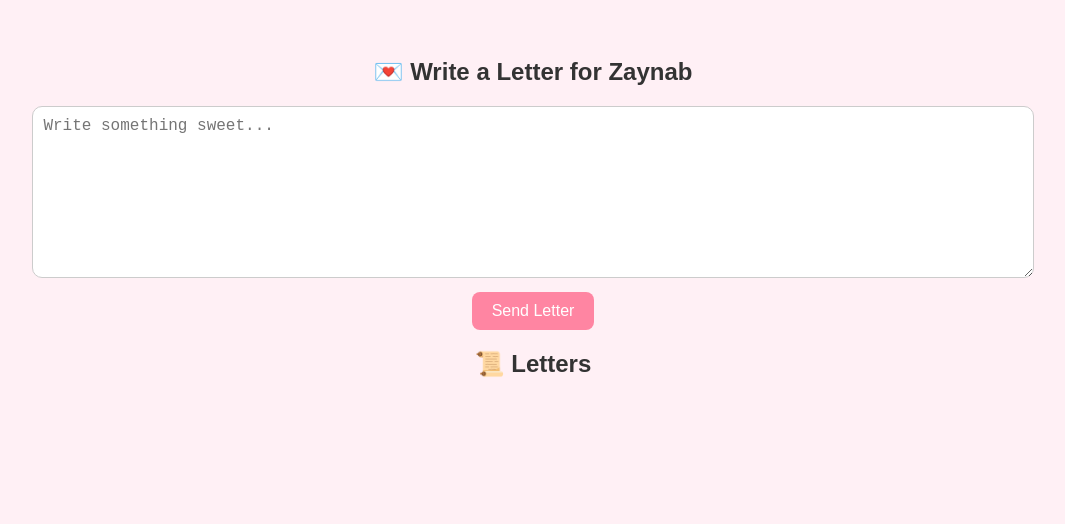
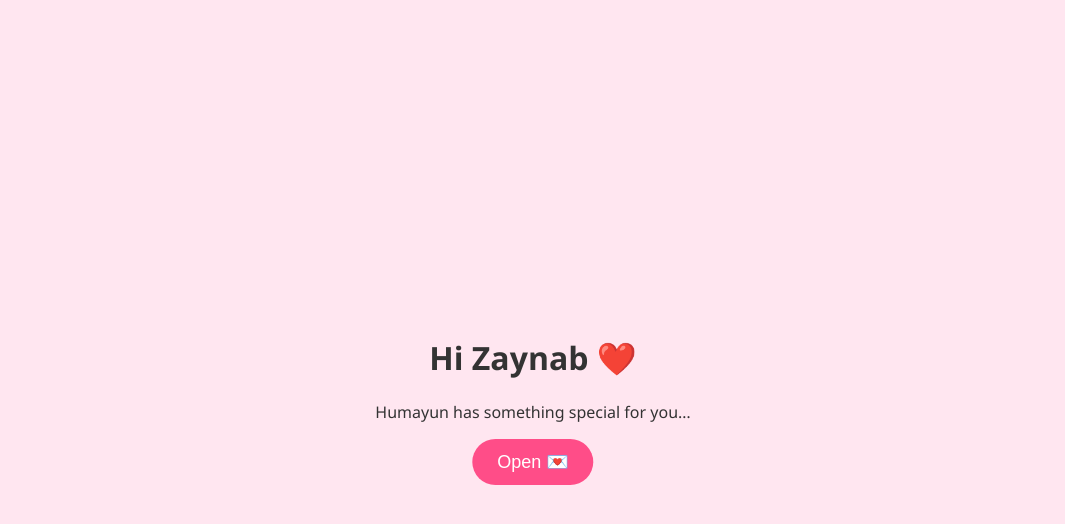
Before and after one commit to sherkhannn-glitch/zayzayqt, a plain HTML site: page index.html in a window 1280 px wide. Shown: the whole page, without its empty margins (107-1172 px from the left). Drawn offline with Linux system fonts and the light colour scheme; no server answers.

Commit message:
Update index.html

```diff
--- a/index.html
+++ b/index.html
@@ -3,88 +3,61 @@
 <head>
 <meta charset="UTF-8" />
 <meta name="viewport" content="width=device-width, initial-scale=1.0" />
-  <title>For Zaynab 💌</title>
+<title>Humayun & Zaynab 💖</title>
 <style>
     body {
-      font-family: 'Poppins', sans-serif;
+        font-family: 'Segoe UI', sans-serif;
         text-align: center;
-      background-color: #fff0f5;
+        background-color: #ffe6f0;
         color: #333;
-      padding: 20px;
+        margin: 0;
+        padding: 0;
     }
-    #intro {
-      font-size: 24px;
-      margin-top: 20%;
-      animation: fadeIn 2s ease-in-out;
+    .intro, .letter {
+        position: absolute;
+        top: 50%;
+        left: 50%;
+        transform: translate(-50%, -50%);
     }
-    #letter-box {
+    .letter {
         display: none;
-      margin-top: 30px;
-    }
-    textarea {
         width: 80%;
-      height: 150px;
-      border-radius: 10px;
-      border: 1px solid #ccc;
-      padding: 10px;
-      font-size: 16px;
+        max-width: 600px;
     }
     button {
-      margin-top: 10px;
-      padding: 10px 20px;
-      background: #ff85a2;
+        background-color: #ff4d88;
+        color: white;
         border: none;
-      border-radius: 8px;
-      color: white;
-      font-size: 16px;
+        padding: 12px 25px;
+        font-size: 18px;
+        border-radius: 25px;
         cursor: pointer;
     }
     button:hover {
-      background: #ff5c85;
-    }
-    .letter {
-      background: white;
-      padding: 15px;
-      border-radius: 10px;
-      margin-top: 15px;
-      max-width: 500px;
-      margin-left: auto;
-      margin-right: auto;
-      box-shadow: 0 2px 8px rgba(0,0,0,0.1);
-    }
-    @keyframes fadeIn {
-      from {opacity: 0;}
-      to {opacity: 1;}
+        background-color: #e6005c;
     }
 </style>
 </head>
 <body>
 
-  <!-- Background Music -->
-  <audio autoplay loop>
-    <source src="https://youtu.be/cieVCl6rfEY?si=6dzdTmfkheaMxwGK" type="audio/mp3" />
+<div class="intro">
+    <h1>Hi Zaynab ❤️</h1>
+    <p>Humayun has something special for you…</p>
+    <button onclick="startSite()">Open 💌</button>
+</div>
+
+<div class="letter">
+    <h2>Dear Zaynab 💖</h2>
+    <p id="letterContent">Loading your letter...</p>
+</div>
+
+<audio id="bgMusic" loop>
+    <source src="YOUR-MUSIC-FILE.mp3" type="audio/mpeg">
 </audio>
 
-  <!-- Intro -->
-  <div id="intro">💖 Hi, I’m Humayun… and this is for my Zaynab 💖</div>
-
-  <!-- Letter Box -->
-  <div id="letter-box">
-    <h2>💌 Write a Letter for Zaynab</h2>
-    <textarea id="letterInput" placeholder="Write something sweet..."></textarea><br>
-    <button onclick="saveLetter()">Send Letter</button>
-
-    <h2>📜 Letters</h2>
-    <div id="letters"></div>
-  </div>
-
-  <!-- Firebase Scripts -->
-  <script type="module">
-    // Firebase Config
-    import { initializeApp } from "https://www.gstatic.com/firebasejs/10.12.2/firebase-app.js";
-    import { getFirestore, collection, addDoc, getDocs, query, orderBy, serverTimestamp }
-      from "https://www.gstatic.com/firebasejs/10.12.2/firebase-firestore.js";
-
+<script src="https://www.gstatic.com/firebasejs/10.7.1/firebase-app.js"></script>
+<script src="https://www.gstatic.com/firebasejs/10.7.1/firebase-firestore.js"></script>
+<script>
   const firebaseConfig = {
     apiKey: "AIzaSyDa3xS3_meECLSmcD9KxYEPXj9SouiLrXY",
     authDomain: "zayzayqt-4c743.firebaseapp.com",
@@ -95,43 +68,25 @@
     measurementId: "G-T4F0SNJM08"
   };
 
-    // Init
-    const app = initializeApp(firebaseConfig);
-    const db = getFirestore(app);
+  const app = firebase.initializeApp(firebaseConfig);
+  const db = firebase.firestore();
 
-    // Save Letter
-    async function saveLetter() {
-      const text = document.getElementById("letterInput").value;
-      if (!text.trim()) return;
-      await addDoc(collection(db, "letters"), {
-        text,
-        timestamp: serverTimestamp()
-      });
-      document.getElementById("letterInput").value = "";
-      loadLetters();
+  async function loadLetter() {
+      const docRef = db.collection("letters").doc("latest");
+      const docSnap = await docRef.get();
+      if (docSnap.exists) {
+          document.getElementById("letterContent").innerText = docSnap.data().content;
+      } else {
+          document.getElementById("letterContent").innerText = "No letter found 😢";
+      }
   }
 
-    // Load Letters
-    async function loadLetters() {
-      const q = query(collection(db, "letters"), orderBy("timestamp", "desc"));
-      const snapshot = await getDocs(q);
-      const lettersDiv = document.getElementById("letters");
-      lettersDiv.innerHTML = "";
-      snapshot.forEach(doc => {
-        const data = doc.data();
-        const div = document.createElement("div");
-        div.className = "letter";
-        div.innerText = data.text;
-        lettersDiv.appendChild(div);
-      });
+  function startSite() {
+      document.querySelector(".intro").style.display = "none";
+      document.querySelector(".letter").style.display = "block";
+      document.getElementById("bgMusic").play();
+      loadLetter();
   }
-
-    // Show letters after intro
-    setTimeout(() => {
-      document.getElementById("intro").style.display = "none";
-      document.getElementById("letter-box").style.display = "block";
-      loadLetters();
-    }, 3000);
 </script>
 
 </body>
```
Lines whose indentation alone changed are shown as unchanged.
